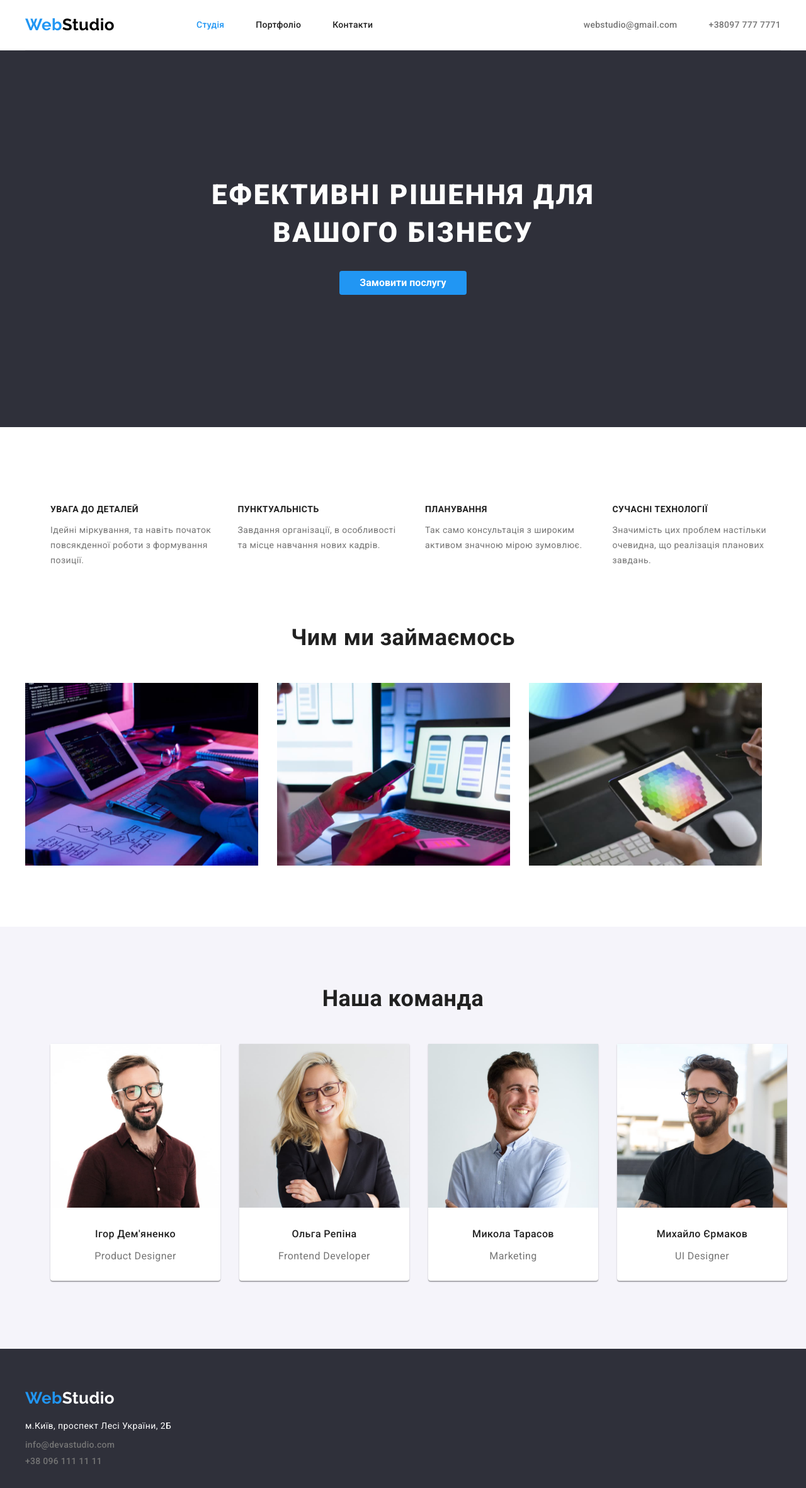
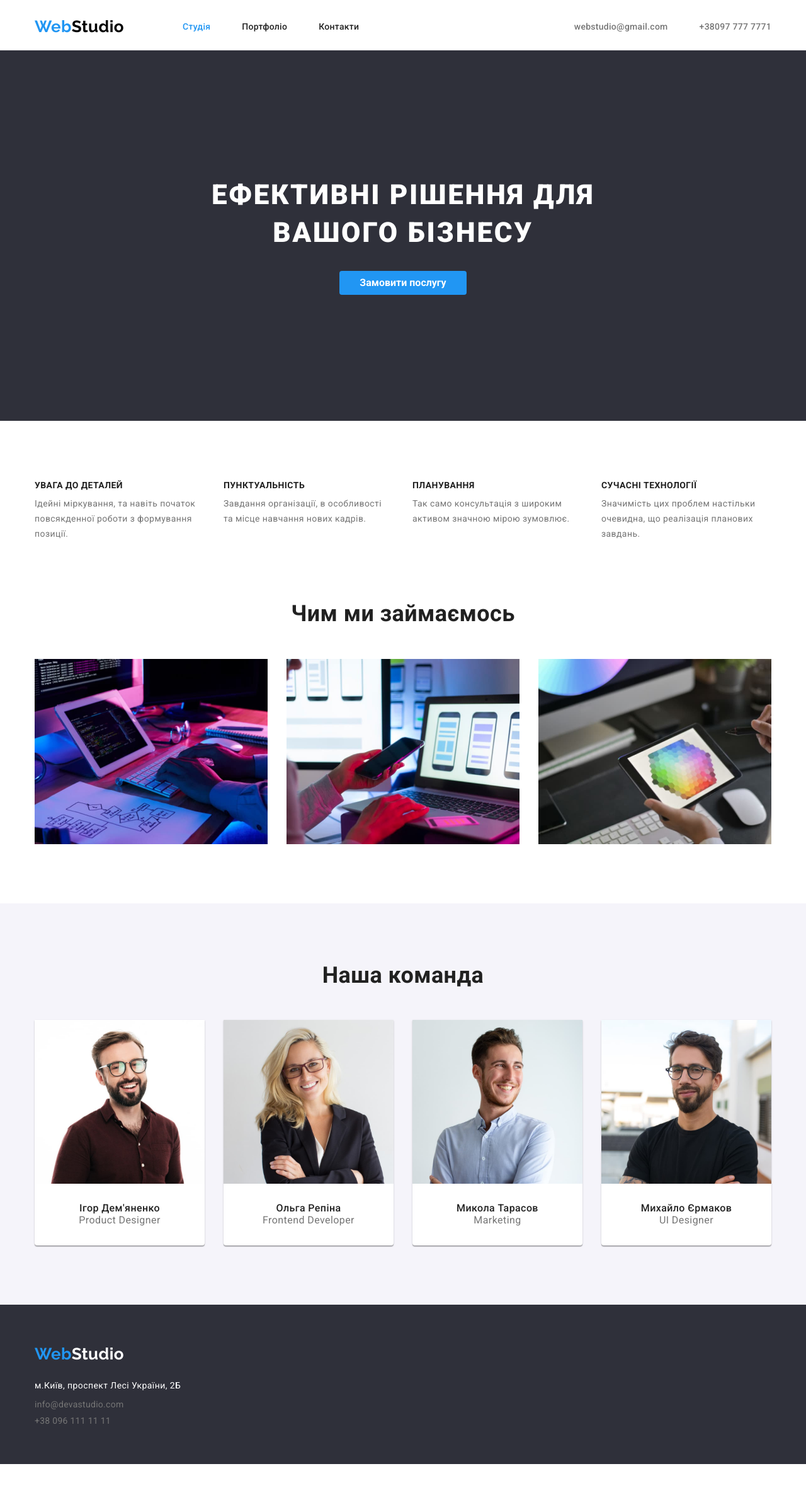
Before and after one commit to VovaShulepa/goit-markup-hw-03, a plain HTML site: page index.html in a window 1280 px wide. Shown: the whole page at 63% size. After the commit the page ends 2324 px from the top, so only its background shows below. Drawn offline with Linux system fonts and the light colour scheme.

Commit message:
correction hw-3

```diff
--- a/css/styles.css
+++ b/css/styles.css
@@ -29,15 +29,33 @@ ul {
    list-style: none;
 }
 
+h1,
+h2,
+h3,
+h4,
+p,
+ul {
+   margin: 0;
+   padding: 0;
+}
+
 a {
    text-decoration: none;
    font-style: normal;
 }
 
+img {
+   display: block;
+   max-width: 100%;
+   height: auto;
+}
+
 /* ==================Header============================ */
 .container {
-   max-width: var(--conteiner-size);
-   margin: 0 auto;
+   width: 1200px;
+   padding: 0 15px;
+   margin-left: auto;
+   margin-right: auto;
 }
 
 .flex {
@@ -45,14 +63,13 @@ a {
    align-items: center;
 }
 
+.list-contact {
+   margin-left: auto;
+}
+
 .header {
-   justify-content: space-between;
    height: 80px;
    border-bottom: 1px solid #ECECEC;
-}
-
-.webstudio {
-   margin-right: 90px;
 }
 
 .bar-flex {
@@ -68,11 +85,12 @@ a {
 }
 
 /* ================================================== */
+
 .section {
-   padding: 94px 0 0;
+   padding: 94px 0;
 }
 
-/* WebStudio */
+/* ============================WebStudio=============================== */
 
 .webstudio,
 .webstudio-foot {
@@ -81,6 +99,14 @@ a {
    font-size: 26px;
    line-height: 1.42;
    color: var(--blue-color);
+   padding-top: 24px;
+   padding-bottom: 25px;
+}
+
+.webstudio-header {
+   margin-right: 93px;
+   padding-top: 24px;
+   padding-bottom: 25px;
 }
 
 .studio {
@@ -127,7 +153,7 @@ a {
 
 .about {
    background-color: var(--secondary-background);
-   padding: 200px 0 210px;
+   padding: 200px 0;
 }
 
 .container-title {
@@ -136,18 +162,15 @@ a {
 
 .main-title {
    text-transform: uppercase;
-   margin: 0;
-   padding: 0;
    font-weight: 900;
    font-size: 44px;
    line-height: 1.36;
    letter-spacing: 0.06em;
    color: var(--main-backround);
    margin-bottom: 30px;
-}
-
-.span {
-   display: block;
+   width: 696px;
+   margin-left: auto;
+   margin-right: auto;
 }
 
 .btn {
@@ -188,7 +211,10 @@ btn:focus {
 
 .about-box {
    width: 270px;
-   height: 98px;
+}
+
+.section-about {
+   padding-top: 0;
 }
 
 .title {
@@ -197,6 +223,7 @@ btn:focus {
    line-height: 16px;
    text-transform: uppercase;
    color: var(--main-color);
+   margin-bottom: 10px;
 }
 
 .post {
@@ -224,8 +251,6 @@ btn:focus {
 /* =================================================== */
 .our-team {
    background-color: var(--third-background);
-   margin-top: 94px;
-   padding: 94px 0;
 }
 
 .team-title {
@@ -273,12 +298,12 @@ btn:focus {
    font-size: 16px;
    line-height: 26px;
    text-align: center;
-   margin: 8px;
    cursor: pointer;
 }
 
 .buttons {
    display: flex;
+   gap: 9px;
    justify-content: center;
    margin-bottom: 50px;
 }
@@ -297,23 +322,18 @@ btn:focus {
 .work-container {
    width: 1200px;
    margin: 0 auto;
+   padding: 0 15px;
 }
 
 .work-list {
    display: flex;
    flex-wrap: wrap;
-   width: 1200px;
    gap: 30px;
-   padding: 0;
-   margin: 0 0 94px;
    justify-content: center;
 }
 
 .work-item {
    width: 370px;
-   height: 404px;
-   background: var(--main-backround);
-   border: 1px solid #EEEEEE;
 }
 
 .work-title {
@@ -321,15 +341,19 @@ btn:focus {
    font-size: 18px;
    line-height: 2;
    letter-spacing: 0.06em;
-   padding-left: 24px;
-   color: var(--main-color);
+   margin-bottom: 4px;
+}
+
+.project-box {
+   padding: 20px 24px;
+   border: 1px solid #EEEEEE;
+   border-top: none;
 }
 
 .about-subtitle {
    color: var(--title-color);
    font-size: 16px;
    line-height: 1.87;
-   padding-left: 24px;
 }
 
 .visually-hidden {
@@ -357,14 +381,15 @@ btn:focus {
    padding: 60px 0;
 }
 
-.webstudio-foot {
-   margin-bottom: 20px;
-}
-
 .contact-footer {
    padding-left: 0px;
+   margin-top: 20px;
 }
 
 .contact-footer-list:not(:last-child) {
    margin-bottom: 9px;
 }
+
+.link-contact-foot {
+   font-weight: normal;
+}
--- a/index.html
+++ b/index.html
@@ -16,9 +16,10 @@
     <link rel="icon" type="image/x-icon" href="./images/ua.png" />
   </head>
   <body>
-    <header class="header container flex">
+    <header class="header">
+      <div class="container flex">
         <nav class="flex">
-        <a href="./index.html" class="webstudio">
+          <a href="./index.html" class="webstudio webstudio-header">
             Web<span class="studio">Studio</span>
           </a>
           <ul class="bar-flex">
@@ -41,17 +42,17 @@
             <a href="tel:+380977777771" class="link-contact">+38097 777 7771</a>
           </li>
         </ul>
+      </div>
     </header>
     <main>
       <section class="section about">
         <div class="container-title container">
-          <h1 class="main-title">
-            Ефективні рішення для <span class="span">вашого бізнесу</span>
-          </h1>
+          <h1 class="main-title">Ефективні рішення для вашого бізнесу</h1>
           <button type="button" class="btn">Замовити послугу</button>
         </div>
       </section>
-      <section class="section container">
+      <section class="section">
+        <div class="container">
           <h2 class="visually-hidden">Наші особливості</h2>
           <ul class="flex-box">
             <li class="about-box">
@@ -77,13 +78,15 @@
             <li class="about-box">
               <h3 class="title">Сучасні технології</h3>
               <p class="post">
-              Значимість цих проблем настільки очевидна, що реалізація планових
-              завдань.
+                Значимість цих проблем настільки очевидна, що реалізація
+                планових завдань.
               </p>
             </li>
           </ul>
+        </div>
       </section>
-      <section class="section container">
+      <section class="section section-about">
+        <div class="container">
           <h2 class="title-about">Чим ми займаємось</h2>
           <ul class="flex-about">
             <li>
@@ -111,6 +114,7 @@
               />
             </li>
           </ul>
+        </div>
       </section>
       <section class="section our-team">
         <div class="container">
@@ -181,13 +185,13 @@
               <a
                 href="mailto:info@devstudio.com"
                 lang="en"
-                class="link-contact"
+                class="link-contact link-contact-foot"
               >
                 info@devastudio.com
               </a>
             </li>
             <li class="contact contact-footer-list">
-              <a href="tel:+380961111111" class="link-contact"
+              <a href="tel:+380961111111" class="link-contact link-contact-foot"
                 >+38 096 111 11 11</a
               >
             </li>
```
Also changed, not shown: portfolio.html (+24 -4 lines), images/back-img.jpg (added). Lines whose indentation alone changed are shown as unchanged.
